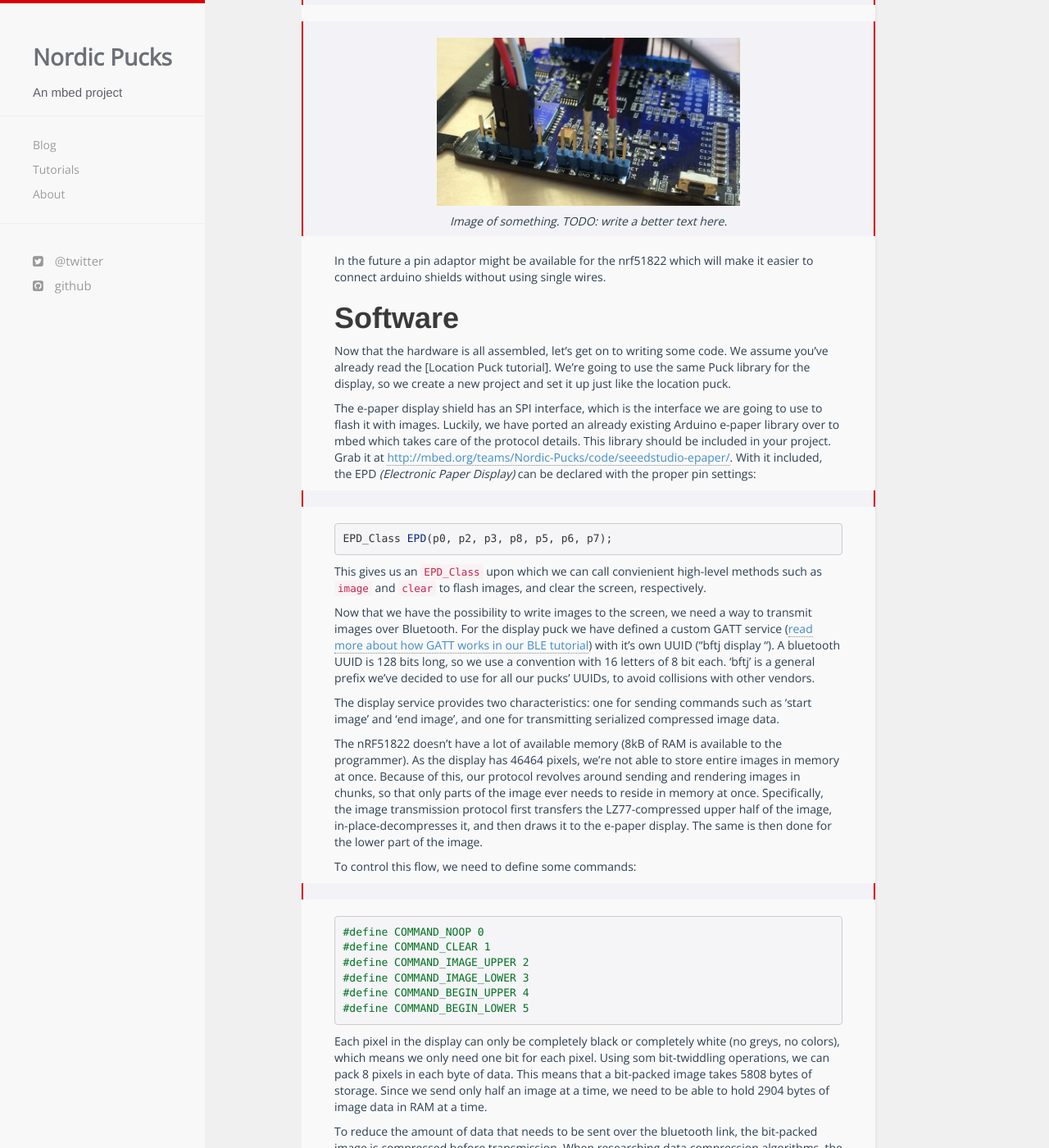
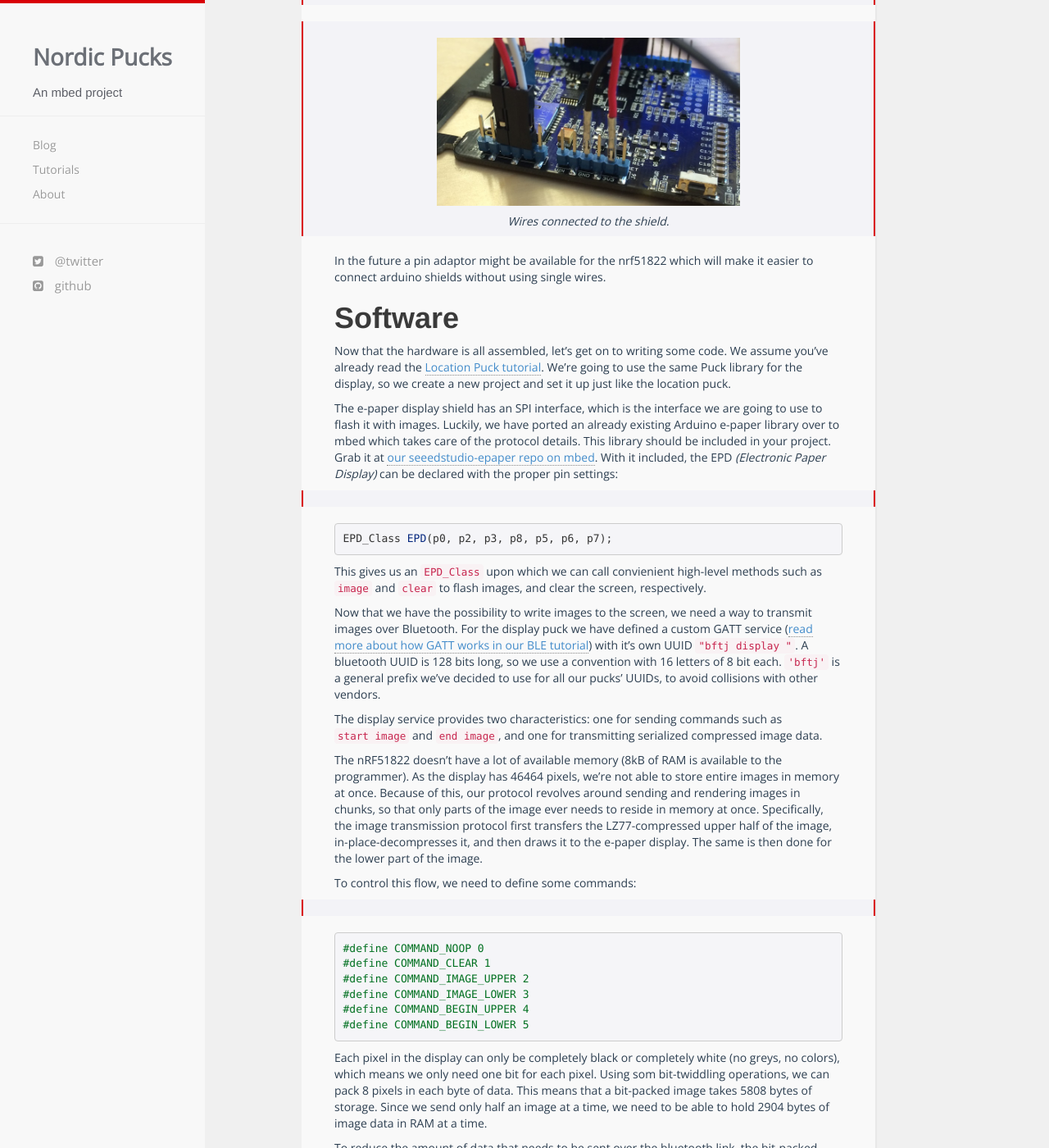
Before and after one commit to NordicPlayground/puck, a Jekyll site: the page built from _tutorials/display.md, in a window 1280 px wide and 1400 px high, scrolled down 1823 px. Shown: the whole window at 82% size. Built offline with Jekyll 4.4.1, drawn with Linux system fonts in a browser that asks for light colours; nearby versions of some CDN libraries; comment, search, counter and statistics services are not loaded.

Commit message:
Update display tutorial

```diff
--- a/_tutorials/display.md
+++ b/_tutorials/display.md
@@ -59,15 +59,20 @@
 > Pin mapping between the mbed and the e-paper shield.
 
 > ![](../images/IMG_2675.JPG)
-> Image of something. TODO: write a better text here.
+> Wires connected to the shield.
 
 In the future a pin adaptor might be available for the nrf51822 which will make it easier to connect arduino shields without using single wires.
 
 # Software
 
-Now that the hardware is all assembled, let's get on to writing some code. We assume you've already read the [Location Puck tutorial]. We're going to use the same Puck library for the display, so we create a new project and set it up just like the location puck.
+Now that the hardware is all assembled, let's get on to writing some code.
+We assume you've already read the [Location Puck tutorial](location.html).
+We're going to use the same Puck library for the display, so we create a new project and set it up just like the location puck.
 
-The e-paper display shield has an SPI interface, which is the interface we are going to use to flash it with images. Luckily, we have ported an already existing Arduino e-paper library over to mbed which takes care of the protocol details. This library should be included in your project. Grab it at [http://mbed.org/teams/Nordic-Pucks/code/seeedstudio-epaper/](http://mbed.org/teams/Nordic-Pucks/code/seeedstudio-epaper/). With it included, the EPD _(Electronic Paper Display)_ can be declared with the proper pin settings:
+The e-paper display shield has an SPI interface, which is the interface we are going to use to flash it with images.
+Luckily, we have ported an already existing Arduino e-paper library over to mbed which takes care of the protocol details.
+This library should be included in your project. Grab it at [our seeedstudio-epaper repo on mbed](http://mbed.org/teams/Nordic-Pucks/code/seeedstudio-epaper/).
+With it included, the EPD _(Electronic Paper Display)_ can be declared with the proper pin settings:
 
 > {% highlight cpp %}
 EPD_Class EPD(p0, p2, p3, p8, p5, p6, p7);
@@ -76,11 +81,15 @@
 This gives us an `EPD_Class` upon which we can call convienient high-level methods such as `image` and `clear` to flash images, and clear the screen, respectively.
 
 Now that we have the possibility to write images to the screen, we need a way to transmit images over Bluetooth.
-For the display puck we have defined a custom GATT service ([read more about how GATT works in our BLE tutorial](ble.html)) with it's own UUID ("bftj display    "). A bluetooth UUID is 128 bits long, so we use a convention with 16 letters of 8 bit each. 'bftj' is a general prefix we've decided to use for all our pucks' UUIDs, to avoid collisions with other vendors.
+For the display puck we have defined a custom GATT service ([read more about how GATT works in our BLE tutorial](ble.html)) with it's own UUID `"bftj display    "`.
+A bluetooth UUID is 128 bits long, so we use a convention with 16 letters of 8 bit each. `'bftj'` is a general prefix we've decided to use for all our pucks' UUIDs, to avoid collisions with other vendors.
 
-The display service provides two characteristics: one for sending commands such as 'start image' and 'end image', and one for transmitting serialized compressed image data.
+The display service provides two characteristics: one for sending commands such as `start image` and `end image`, and one for transmitting serialized compressed image data.
 
-The nRF51822 doesn't have a lot of available memory (8kB of RAM is available to the programmer). As the display has 46464 pixels, we're not able to store entire images in memory at once. Because of this, our protocol revolves around sending and rendering images in chunks, so that only parts of the image ever needs to reside in memory at once. Specifically, the image transmission protocol   first transfers the LZ77-compressed upper half of the image, in-place-decompresses it, and then draws it to the e-paper display. The same is then done for the lower part of the image.
+The nRF51822 doesn't have a lot of available memory (8kB of RAM is available to the programmer). As the display has 46464 pixels, we're not able to store entire images in memory at once.
+Because of this, our protocol revolves around sending and rendering images in chunks, so that only parts of the image ever needs to reside in memory at once.
+Specifically, the image transmission protocol first transfers the LZ77-compressed upper half of the image, in-place-decompresses it, and then draws it to the e-paper display.
+The same is then done for the lower part of the image.
 
 To control this flow, we need to define some commands:
 
@@ -93,9 +102,14 @@
 #define COMMAND_BEGIN_LOWER 5
 {% endhighlight %}
 
-Each pixel in the display can only be completely black or completely white (no greys, no colors), which means we only need one bit for each pixel. Using som bit-twiddling operations, we can pack 8 pixels in each byte of data. This means that a bit-packed image takes 5808 bytes of storage. Since we send only half an image at a time, we need to be able to hold 2904 bytes of image data in RAM at a time.
+Each pixel in the display can only be completely black or completely white (no greys, no colors), which means we only need one bit for each pixel.
+Using som bit-twiddling operations, we can pack 8 pixels in each byte of data.
+This means that a bit-packed image takes 5808 bytes of storage.
+Since we send only half an image at a time, we need to be able to hold 2904 bytes of image data in RAM at a time.
 
-To reduce the amount of data that needs to be sent over the bluetooth link, the bit-packed image is compressed before transmission. When researching data compression algorithms, the LZ77 algorithm was found to have very little memory overhead during decompression (a plus in our memory constrained system) as well as a decent compression rate. It has a worst-case compressed file size slightly larger than the decompressed file size, so to be safe the receive buffer is initialized with a little extra room.
+To reduce the amount of data that needs to be sent over the bluetooth link, the bit-packed image is compressed before transmission.
+When researching data compression algorithms, the LZ77 algorithm was found to have very little memory overhead during decompression (a plus in our memory constrained system) as well as a decent compression rate.
+It has a worst-case compressed file size slightly larger than the decompressed file size, so to be safe the receive buffer is initialized with a little extra room.
 
 > {% highlight cpp %}
 #define IMAGE_SIZE 2904
@@ -106,12 +120,15 @@
 int currentCommand = COMMAND_NOOP;
 {% endhighlight %}
 
-Because of little available memory, we can't afford the luxury of having separate receive and image buffers. Therefore, received data is stored at the end of the image buffer, and will be decompressed to the same space. As we use the LZ77 compression algorithm, data will be decompressed incrementally. As data is decompressed, space will be freed up in the image buffer for storing the image.
+Because of little available memory, we can't afford the luxury of having separate receive and image buffers.
+Therefore, received data is stored at the end of the image buffer, and will be decompressed to the same space.
+As we use the LZ77 compression algorithm, data will be decompressed incrementally. As data is decompressed, space will be freed up in the image buffer for storing the image.
 
-Now, onto the code for receiving the command instructions. When we receive an `IMAGE_BEGIN` command, we set the `receiveIndex` (the index that we will write the received data to) to the end of the image buffer. It is then written backwards into the buffer as it is received. When we receive a command that tells us all the data has been transmitted, the received segment is flipped, decompressed, and finally written to the display.
+Now, onto the code for receiving the command instructions.
+When we receive an `IMAGE_BEGIN` command, we set the `receiveIndex` (the index that we will write the received data to) to the end of the image buffer.
+It is then written backwards into the buffer as it is received. When we receive a command that tells us all the data has been transmitted, the received segment is flipped, decompressed, and finally written to the display.
 
-![](../images/receive%20image%20data.png)
-
+> ![](../images/receive%20image%20data.png)
 << THIS IMAGE NEEDS A LEGEND TO EXPLAIN WTF RED AND ORANGEyellow is, also wut is green >>
 
 The code for this is as follows. Most of the magic here is happening inside the LZ-compression, which we will not be looking into. The decompressed image is then flashed to the display.
@@ -131,7 +148,8 @@
 
 The code for flashing the lower half is more or less the same, with the exception of the coordinates we pass to the EPD.image method.
 
-Next, receiving the data itself. The data characteristic is 20 bytes long (the maximum size), so we need to send the data in chunks of 20 bytes. All we really need is a callback for the data characteristic write, which stores the received bytes in the receive buffer.
+Next, receiving the data itself. The data characteristic is 20 bytes long (the maximum size), so we need to send the data in chunks of 20 bytes.
+All we really need is a callback for the data characteristic write, which stores the received bytes in the receive buffer.
 
 Now that we've got the methods for handling data transfer ready, let's hook it all up in the main function.
 
@@ -145,9 +163,8 @@
 {% endhighlight %}
 
 First, some additional setup for the display shield.
-The shield supports some additional peripheral functions such as using an SD card for storage, but we are not going to use these features. Therefore, we should bring their SPI Chip Select signals high to avoid any confusion on who is using the SPI bus.
-
-
+The shield supports some additional peripheral functions such as using an SD card for storage, but we are not going to use these features.
+Therefore, we should bring their SPI Chip Select signals high to avoid any confusion on who is using the SPI bus.
 
 
 > {% highlight cpp %}
@@ -159,7 +176,6 @@
 
 
 
-
 > {% highlight cpp %}
 puck->onCharacteristicWrite(&COMMAND_UUID, onCommandWritten);
 puck->onCharacteristicWrite(&DATA_UUID, onDataWritten);
@@ -167,13 +183,12 @@
 
 We also hook up some callbacks to react on characteristic writes.
 
-
-
 > {% highlight cpp %}
 puck->init(0x5EED);
 {% endhighlight %}
 
-After we are done configuring our puck object, we can init the puck with a 16 bit identifier. It is important that `init(..)` gets called after we are done doing confugiration such as `addCharacteristic(..)` etc., as `init(..)` initialized the puck based on the configuration it has received.
+After we are done configuring our puck object, we can init the puck with a 16 bit identifier.
+It is important that `init(..)` gets called after we are done doing confugiration such as `addCharacteristic(..)` etc., as `init(..)` initialized the puck based on the configuration it has received.
 
 
 > {% highlight cpp %}
```
